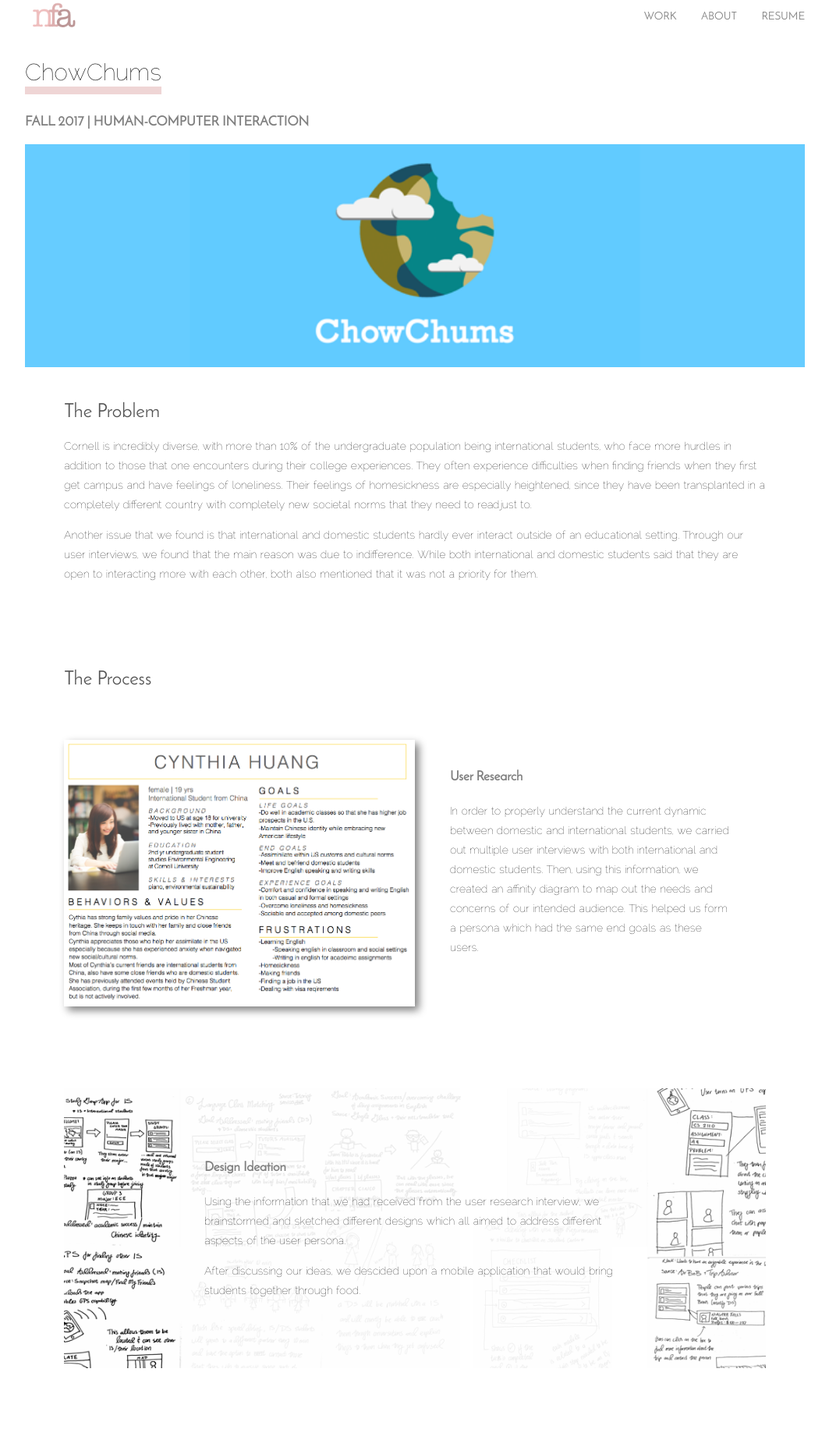
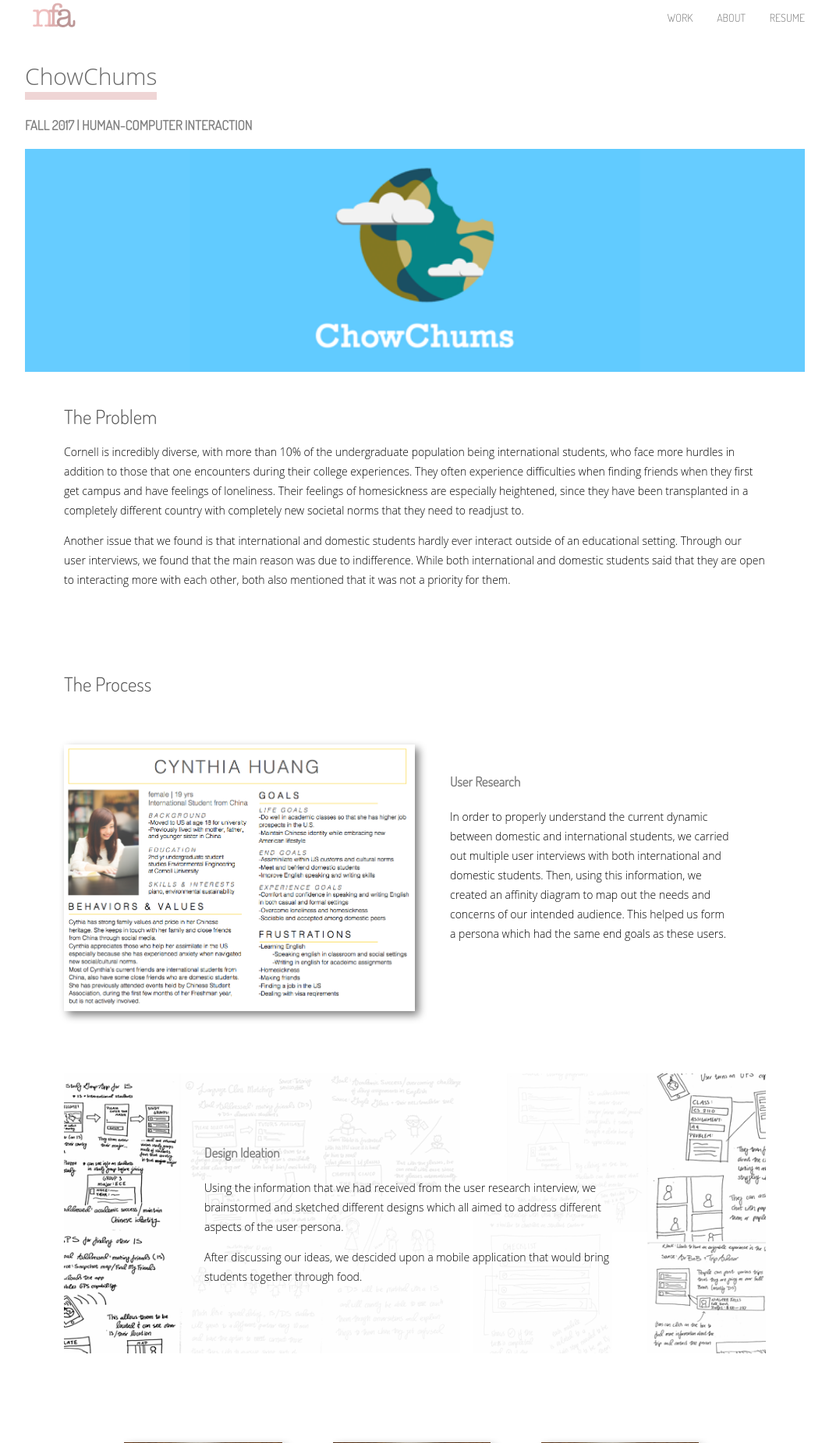
Before and after one commit to nikafaith/nikafaith.github.io, a PHP site: page /html/ChowChums.html in a window 1280 px wide. Shown: the top 1851 px of the page at 78% size, without its empty margins (96-1159 px from the left). Run offline with PHP 8.4, Linux system fonts and the light colour scheme; some libraries are stand-ins or nearby versions; some web fonts are replaced.

Commit message:
Changing to better fonts

```diff
--- a/css/style.css
+++ b/css/style.css
@@ -1,15 +1,15 @@
 @font-face {
-	font-family: "Raleway Thin";
-	src: url(../fonts/RalewayThin.otf);
+	font-family: "Dosis Light";
+	src: url(../fonts/Dosis-Light.ttf);
 }
 
 @font-face {
-	font-family: "Josefin Sans";
-	src: url(../fonts/JosefinSans.ttf);
+	font-family: "Open Sans Light";
+	src: url(../fonts/OpenSans-Light.ttf);
 }
 
 body {
-	font-family: "Raleway Thin", Verdana, Tahoma;
+	font-family: "Open Sans Light", Verdana, Tahoma;
 	width: 80%;
 	padding-left: 10%;
 	padding-right: 10%;
@@ -20,19 +20,26 @@
 }
 
 p {
-	font-family: "Raleway Thin", Verdana, Tahoma;
+	font-family: "Open Sans Light", Verdana, Tahoma;
 	color: black;
 }
 
+h1 {
+	font-family: "Dosis Light", Verdana, Tahoma;
+	color: #696969;
+	font-size: 25px;
+}
+
+
 h2 {
-	font-family: "Josefin Sans", Verdana, Tahoma;
+	font-family: "Dosis Light", Verdana, Tahoma;
 	color: black;
 	text-align: center;
 	font-size: 15px;
 }
 
 h3 {
-	font-family: "Josefin Sans", Verdana, Tahoma;
+	font-family: "Dosis Light", Verdana, Tahoma;
 	color: #808080;
 	text-align: left;
 	font-size: 17px;
@@ -54,7 +61,7 @@
     list-style-type: none;
     float: right;
     width: 60%;
-    font-family: "Josefin Sans", Verdana, Tahoma;
+    font-family: "Dosis Light", Verdana, Tahoma;
     font-size: 14px;
 }
 
@@ -77,7 +84,6 @@
 	width: 100%;
 	float: left;
 	text-align: center;
-	font-size: 25px;
 	padding-top: 100px;
 	padding-bottom: 100px;
 	line-height: 60px;
@@ -206,10 +212,11 @@
 .worktitle {
 	font-size: 30px;
 	line-height: 45px;
+	color: #696969;
 }
 
 .worksubtitle {
-	font-family: Josefin Sans;
+	font-family: "Dosis Light", Verdana, Tahoma;
 	color: #545454;
 	text-align: left;
 	font-size: 25px;
@@ -217,7 +224,7 @@
 }
 
 .worksubsubtitle {
-	font-family: Josefin Sans;
+	font-family: "Dosis Light", Verdana, Tahoma;
 	color: #d3d3d3;
 	text-align: left;
 	font-size: 17px;
--- a/index.html
+++ b/index.html
@@ -23,8 +23,8 @@
         </div>
 
         <div id="top">
-            <p>Hello, my name is <span>Nika Faith Ablao</span><br>
-            and I am a <span>UX Designer & Researcher.</span></p>
+            <h1>Hello, my name is <span>Nika Faith Ablao</span><br>
+            and I am a <span>UX Designer & Researcher.</span></h1>
             </p>
         </div>
 
```
Also changed, not shown: html/about.html (+3 -4 lines), fonts/Cardo-Regular.ttf (added), fonts/Dosis-Light.ttf (added), fonts/JosefinSans.ttf (deleted), fonts/RalewayThin.otf (deleted).
